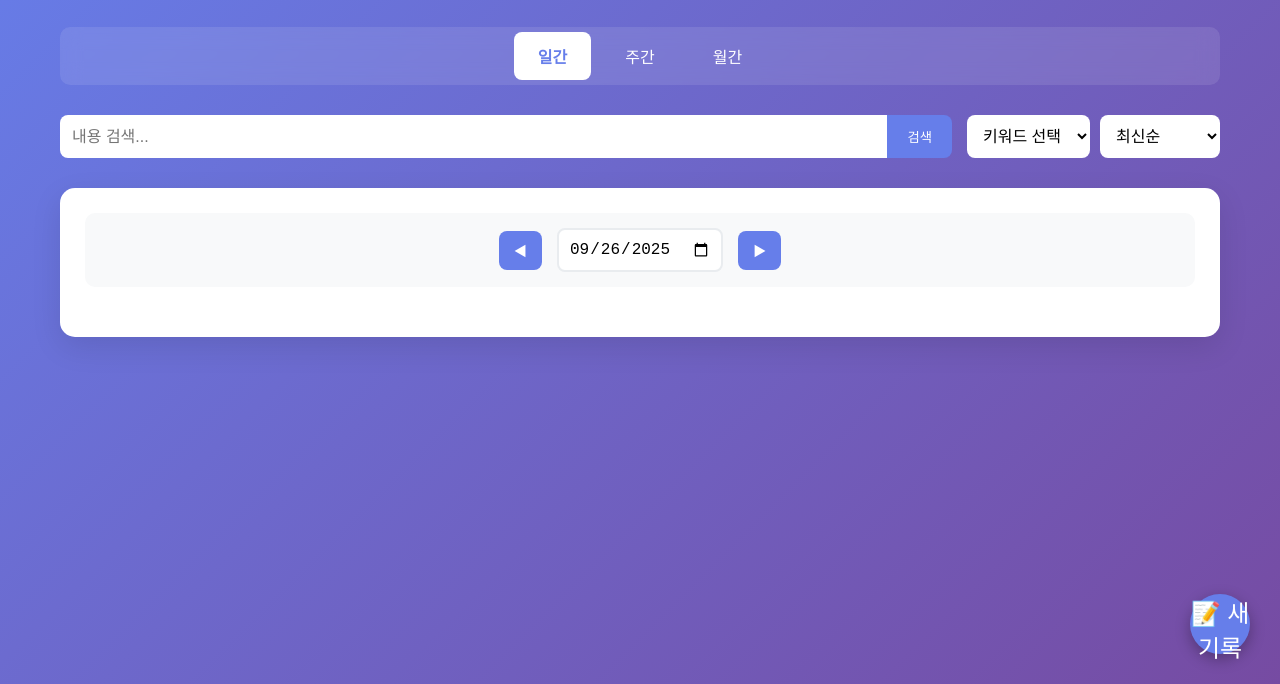
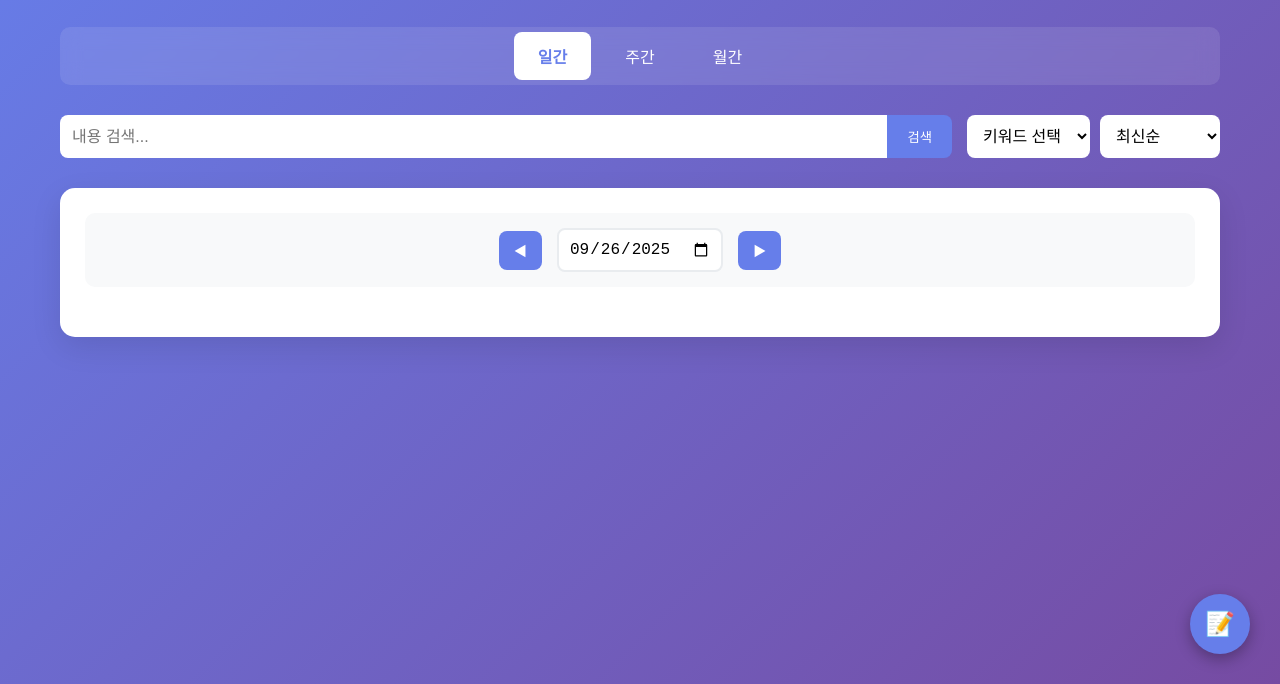
Before and after one commit to HyunIm/osuda-board, a website: page public/index.html in a window 1280 px wide. Shown: the part 116-800 px from the top of the page. Drawn offline with Linux system fonts and the light colour scheme; no server answers.

Commit message:
style: 새 기록 작성

```diff
--- a/public/index.html
+++ b/public/index.html
@@ -684,7 +684,7 @@ body {
         </div>
 
         <!-- 게시물 작성 버튼 -->
-        <button class="add-post-btn" id="addPostBtn">📝 새 기록</button>
+        <button class="add-post-btn" id="addPostBtn">📝</button>
 
         <!-- 게시물 작성/수정 모달 -->
         <div id="postModal" class="modal">
```
